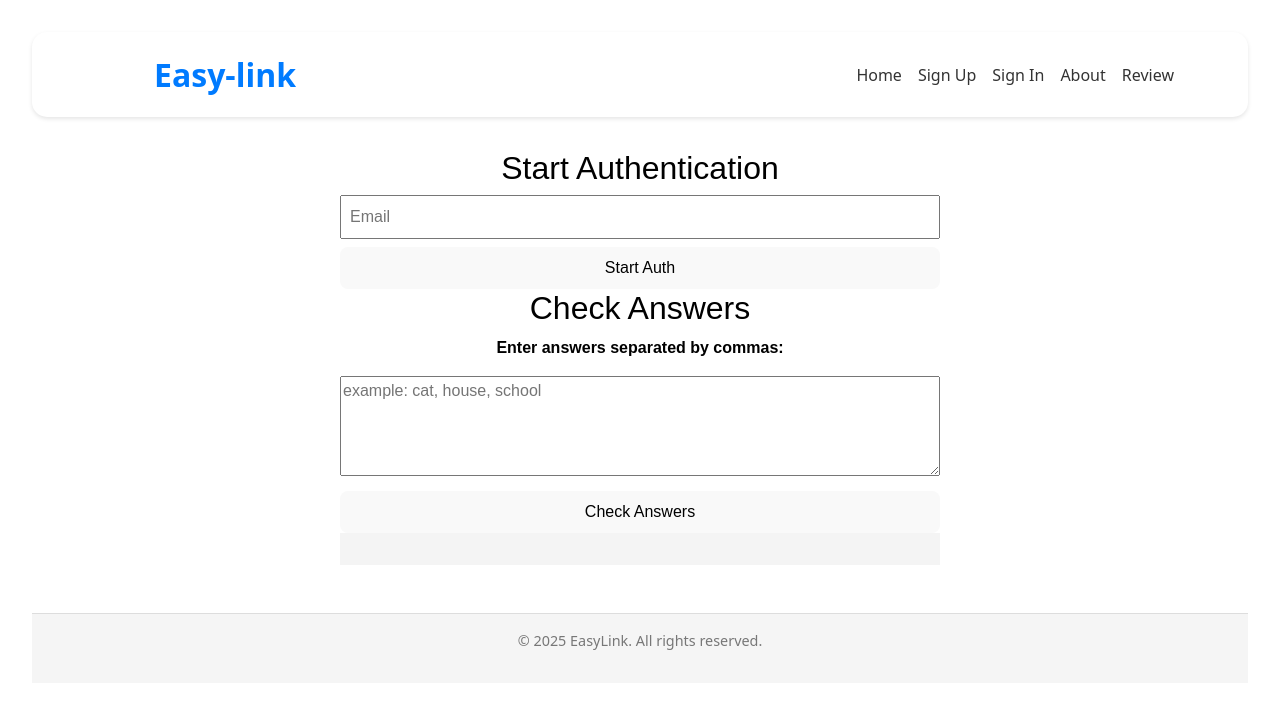
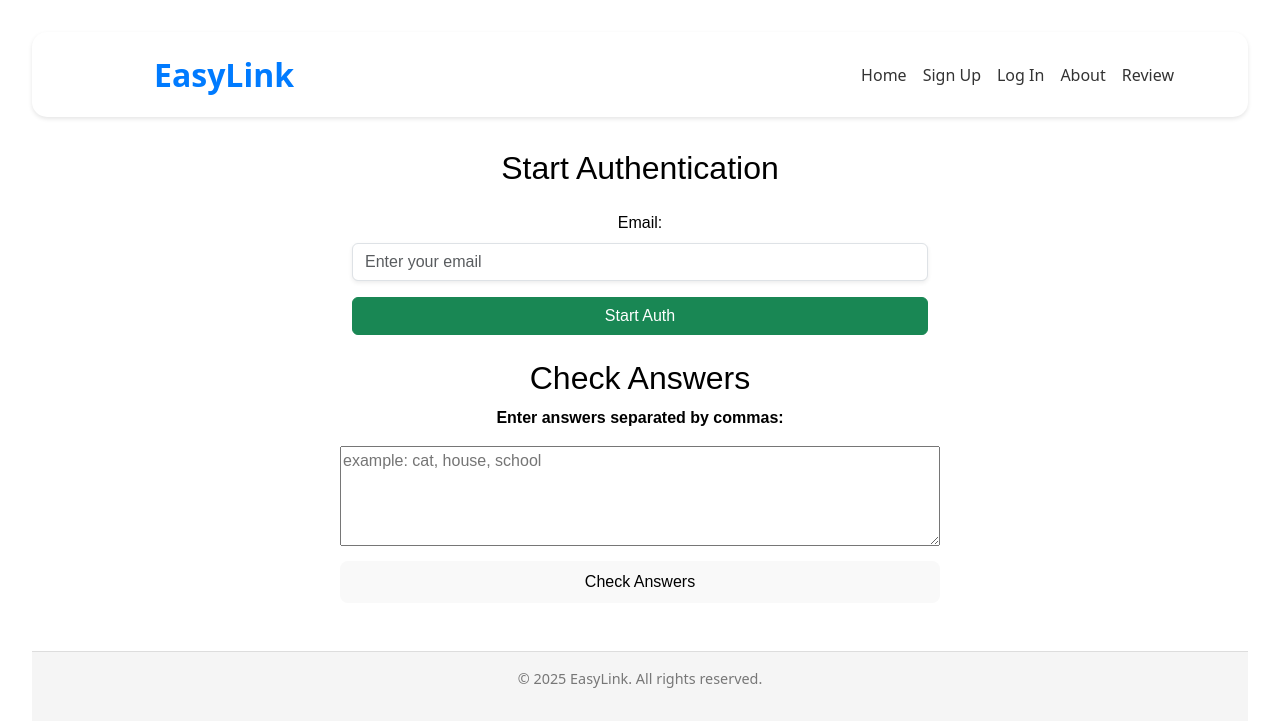
Before and after one commit to BestAltul/easylink-ui, a React (Vite) app in the folder easylink-ui/: page /signin in a window 1280 px wide. Shown: the top 726 px of the page. Built offline with nearby package versions, Linux system fonts and the light colour scheme.

Commit message:
Added logout button in Header, conditional links for auth state, improved CheckAnswers block style, updated SignUp with redirect after registration, added Get Started on home, and minor layout fixes

```diff
--- a/easylink-ui/src/App.jsx
+++ b/easylink-ui/src/App.jsx
@@ -9,23 +9,13 @@ import Header from "./components/Header";
 import Review from "./components/Review";
 import Footer from "./components/Footer";
 import About from "./components/About";
-import AuthContext from "./js/AuthContext";
-
+import Home from "./components/Home";
 
 function App() {
-  const[user,setUser] = useState(null);
   const [questions, setQuestions] = useState([]);
   const navigate = useNavigate();
-  console.log("questions:", questions);
-
-  const login = (userData) => setUser(userData);
-  const logout = () => setUser(null);
-
 
   return (
-    <AuthContext.Provider
-      value={{ user, isAuthenticated: !!user, login, logout }}
-    >
     <>
       <Header />
       <div
@@ -36,30 +26,8 @@ function App() {
         }}
       >
         <Routes>
-          {/* Path for Profile */}
           <Route path="/profile" element={<Profile />} />
-
-          <Route
-            path="/"
-            element={
-              <>
-                <h1>EasyLink Auth</h1>
-                <button
-                  onClick={() => navigate("/signup")}
-                  style={{ padding: "1rem", margin: "1rem", width: "100%" }}
-                >
-                  Sign Up
-                </button>
-                <button
-                  onClick={() => navigate("/signin")}
-                  style={{ padding: "1rem", margin: "1rem", width: "100%" }}
-                >
-                  Sign In
-                </button>
-              </>
-            }
-          />
-
+          <Route path="/" element={<Home />} />
           <Route path="/signup" element={<SignUp />} />
           <Route path="/about" element={<About />} />
           <Route
@@ -76,7 +44,6 @@ function App() {
       </div>
       <Footer />
     </>
-    </AuthContext.Provider>
   );
 }
 
--- a/easylink-ui/src/components/CheckAnswers.jsx
+++ b/easylink-ui/src/components/CheckAnswers.jsx
@@ -1,10 +1,12 @@
-import { useState, useEffect } from "react";
+import { useState } from "react";
 import { useNavigate } from "react-router-dom";
+import { useAuth } from "../js/AuthContext"; // <- added
 
 function CheckAnswers({ questions }) {
   const [rawAnswers, setRawAnswers] = useState("");
   const [authResult, setAuthResult] = useState("");
   const navigate = useNavigate();
+  const { login } = useAuth(); // getting login
 
   const handleCheckAnswers = async () => {
     try {
@@ -24,11 +26,10 @@ function CheckAnswers({ questions }) {
       const text = await res.text();
       setAuthResult(text);
 
-      // if OK, redirecting
       if (text.toLowerCase().includes("success")) {
+        login({ email: "user@email.com" });
         navigate("/profile");
       }
-
     } catch (err) {
       setAuthResult("Error while checking");
     }
@@ -52,7 +53,22 @@ function CheckAnswers({ questions }) {
       >
         Check Answers
       </button>
-      <pre style={{ background: "#f4f4f4", padding: "1rem" }}>{authResult}</pre>
+      {authResult && (
+        <div
+          style={{
+            marginTop: "15px",
+            padding: "1rem",
+            backgroundColor: "#f5f5f5",
+            borderRadius: "12px",
+            fontFamily: "monospace",
+            whiteSpace: "pre-wrap",
+            boxShadow: "0 2px 4px rgba(0, 0, 0, 0.05)",
+            border: "1px solid #ddd",
+          }}
+        >
+          {authResult}
+        </div>
+      )}
     </section>
   );
 }
--- a/easylink-ui/src/components/Header.jsx
+++ b/easylink-ui/src/components/Header.jsx
@@ -1,20 +1,31 @@
 import React from "react";
-import { Link } from "react-router-dom";
+import { Link, useNavigate } from "react-router-dom";
+import { useAuth } from "../js/AuthContext";
 import "./Header.css";
 
 function Header() {
+  const { isAuthenticated, logout } = useAuth();
+  const navigate = useNavigate();
+
+  const handleLogout = () => {
+    logout();
+    navigate("/"); // после выхода — редиректим на главную
+  };
+
   return (
     <header className="header">
       <div className="header__container">
-        <Link to="/" className="logo">
-          Easy-link
-        </Link>
+        <Link to="/" className="logo">EasyLink</Link>
         <nav className="nav">
           <Link to="/">Home</Link>
-          <Link to="/signup">Sign Up</Link>
-          <Link to="/signin">Sign In</Link>
+          {!isAuthenticated && <Link to="/signup">Sign Up</Link>}
+          {!isAuthenticated && <Link to="/signin">Log In</Link>}
+          {isAuthenticated && <Link to="/profile">Profile</Link>}
           <Link to="/about">About</Link>
           <Link to="/review">Review</Link>
+          {isAuthenticated && (
+            <button onClick={handleLogout} className="logout-btn">Log Out</button>
+          )}
         </nav>
       </div>
     </header>
--- a/easylink-ui/src/components/Home.jsx
+++ b/easylink-ui/src/components/Home.jsx
@@ -1,23 +1,29 @@
 import React from "react";
 import { useNavigate } from "react-router-dom";
+import { useAuth } from "../js/AuthContext";
 
 export default function Home() {
   const navigate = useNavigate();
+  const { isAuthenticated } = useAuth();
+
+  const handleClick = () => {
+    if (isAuthenticated) {
+      navigate("/profile");
+    } else {
+      navigate("/signup");
+    }
+  };
 
   return (
-    <div style={{ textAlign: "center" }}>
-      <h1>EasyLink Auth</h1>
+    <div style={{ textAlign: "center", padding: "2rem" }}>
+      <h1>Welcome to EasyLink</h1>
+      <p>Your smart way to manage secure login and identity.</p>
       <button
-        onClick={() => navigate("/signup")}
-        style={{ padding: "1rem", margin: "1rem", width: "100%" }}
+        onClick={handleClick}
+        className="btn btn-primary"
+        style={{ padding: "1rem 2rem", marginTop: "1rem", fontSize: "1.2rem" }}
       >
-        Sign Up
-      </button>
-      <button
-        onClick={() => navigate("/signin")}
-        style={{ padding: "1rem", margin: "1rem", width: "100%" }}
-      >
-        Sign In
+        Get Started
       </button>
     </div>
   );
--- a/easylink-ui/src/components/Review.jsx
+++ b/easylink-ui/src/components/Review.jsx
@@ -1,12 +1,12 @@
 import React, { useState, useEffect,useRef } from "react";
-import { useContext } from "react";
-import AuthContext from "../js/AuthContext";
+import { useAuth } from "../js/AuthContext";
+
 
 function Review() {
   const [text, setText] = useState("");
   const [submitted, setSubmitted] = useState(false);
   const [reviews, setReviews] = useState([]);
-  const { user, isAuthenticated } = useContext(AuthContext);
+  const { user, isAuthenticated } = useAuth();
   const reviewsEndRef = useRef(null);
 
   const scrollToBottom = (smooth = false) => {
--- a/easylink-ui/src/components/SignUp.jsx
+++ b/easylink-ui/src/components/SignUp.jsx
@@ -1,12 +1,14 @@
 import { useState, useEffect } from "react";
 import "bootstrap/dist/css/bootstrap.min.css";
 import "bootstrap-icons/font/bootstrap-icons.css";
+import { useNavigate } from "react-router-dom";
 
 function SignUp() {
   const [email, setEmail] = useState("");
   const [questions, setQuestions] = useState([]);
   const [selectedQuestion, setSelectedQuestion] = useState("");
   const [customQuestionVisible, setCustomQuestionVisible] = useState(false);
+  const navigate = useNavigate();
 
   const [realQuestion, setRealQuestion] = useState("");
   const [associativeQuestion, setAssociativeQuestion] = useState("");
@@ -81,7 +83,10 @@ function SignUp() {
         headers: { "Content-Type": "application/json" },
         body: JSON.stringify({ email, entries: entriesList }),
       });
-      alert(await res.text());
+
+      const message = await res.text();
+      alert(message);
+      navigate("/signin"); // 👈 переход после регистрации
     } catch (err) {
       alert("Registration failed");
     }
@@ -118,7 +123,7 @@ function SignUp() {
 
       <div
         className="p-4 rounded shadow mb-4"
-        style={{ backgroundColor: "#e1f3e0" }}
+        style={{ backgroundColor: "#f5f5f5" }}
       >
         <h4 className="mb-3">{getPairTitle(entriesList.length)}</h4>
 
@@ -230,6 +235,17 @@ function SignUp() {
       <button className="btn btn-success w-100" onClick={handleSignup}>
         Sign Up
       </button>
+
+      <p className="text-center mt-3">
+        Already have an account?{" "}
+        <button
+          onClick={() => navigate("/signin")}
+          className="btn btn-link p-0"
+          style={{ textDecoration: "underline", fontWeight: "500" }}
+        >
+          Log in
+        </button>
+      </p>
     </section>
   );
 }
--- a/easylink-ui/src/components/StartAuth.jsx
+++ b/easylink-ui/src/components/StartAuth.jsx
@@ -1,12 +1,13 @@
-import { useContext, useState } from "react";
+import { useState } from "react";
+import { useAuth } from "../js/AuthContext.jsx";
+import "bootstrap/dist/css/bootstrap.min.css";
+import "bootstrap-icons/font/bootstrap-icons.css";
 
-import AuthContext from "../js/AuthContext";
+
 
 function StartAuth({ questions, setQuestions }) {
   const [email, setEmail] = useState("");
-  const { login } = useContext(AuthContext);
-
-  //const [questions, setQuestions] = useState([]); // 👈 храним локально
+  const { login } = useAuth();
 
   const handleStartAuth = async () => {
     try {
@@ -17,13 +18,8 @@ function StartAuth({ questions, setQuestions }) {
       });
 
       const result = await res.json();
-
-      console.log("Получены вопросы:", result);
-
-      setQuestions(result); // 👈 сохраняем локально
-
+      setQuestions(result);
       login({ username: email });
-
     } catch (err) {
       alert("Ошибка при получении вопросов");
       setQuestions([]);
@@ -31,29 +27,34 @@ function StartAuth({ questions, setQuestions }) {
   };
 
   return (
-    <section>
-      <h2>Start Authentication</h2>
+    <section className="container mt-4">
+      <h2 className="mb-4">Start Authentication</h2>
 
-      <input
-        value={email}
-        onChange={(e) => setEmail(e.target.value)}
-        placeholder="Email"
-        style={{ width: "100%", padding: "0.5rem" }}
-      />
+      <div className="mb-3">
+        <label htmlFor="emailInput" className="form-label">
+          Email:
+        </label>
+        <input
+          id="emailInput"
+          type="email"
+          className="form-control rounded shadow-sm"
+          placeholder="Enter your email"
+          value={email}
+          onChange={(e) => setEmail(e.target.value)}
+        />
+      </div>
+
       <button
+        className="btn btn-success w-100 mb-4"
         onClick={handleStartAuth}
-        style={{ marginTop: "0.5rem", padding: "0.5rem", width: "100%" }}
       >
         Start Auth
       </button>
 
-      {/* 👇 Вот тут показываем полученные вопросы */}
       {Array.isArray(questions) && questions.length > 0 && (
-        <div
-          style={{ marginTop: "1rem", background: "#f0f0f0", padding: "1rem" }}
-        >
-          <strong>Полученные вопросы:</strong>
-          <ul>
+        <div className="p-4 rounded shadow" style={{ backgroundColor: "#f8f9fa" }}>
+          <strong>Received questions:</strong>
+          <ul className="mt-2">
             {questions.map((q, i) => (
               <li key={i}>{q.question}</li>
             ))}
--- /dev/null
+++ b/easylink-ui/src/js/AuthContext.jsx
@@ -0,0 +1,43 @@
+import { createContext, useContext, useState, useEffect } from "react";
+
+const AuthContext = createContext({
+  user: null,
+  isAuthenticated: false,
+  login: () => {},
+  logout: () => {},
+});
+
+export function AuthProvider({ children }) {
+  const [user, setUser] = useState(null);
+
+  // загружаем пользователя из localStorage при старте
+  useEffect(() => {
+    const storedUser = localStorage.getItem("user");
+    if (storedUser) {
+      setUser(JSON.parse(storedUser));
+    }
+  }, []);
+
+  const login = (userData) => {
+    setUser(userData);
+    localStorage.setItem("user", JSON.stringify(userData)); // сохраняем
+  };
+
+  const logout = () => {
+    setUser(null);
+    localStorage.removeItem("user"); // удаляем
+  };
+
+  const value = {
+    user,
+    isAuthenticated: !!user,
+    login,
+    logout,
+  };
+
+  return <AuthContext.Provider value={value}>{children}</AuthContext.Provider>;
+}
+
+export function useAuth() {
+  return useContext(AuthContext);
+}
--- a/easylink-ui/src/main.jsx
+++ b/easylink-ui/src/main.jsx
@@ -1,15 +1,16 @@
 import React from "react";
 import ReactDOM from "react-dom/client";
+import App from "./App.jsx";
 import { BrowserRouter } from "react-router-dom";
-import App from "./App.jsx";
+import { AuthProvider } from "./js/AuthContext"; // 👈 Важно!
 import "./index.css";
-import "bootstrap/dist/css/bootstrap.min.css";
-import "bootstrap-icons/font/bootstrap-icons.css";
 
 ReactDOM.createRoot(document.getElementById("root")).render(
   <React.StrictMode>
     <BrowserRouter>
-      <App />
+      <AuthProvider> {/* 👈 Вот здесь оборачиваешь */}
+        <App />
+      </AuthProvider>
     </BrowserRouter>
   </React.StrictMode>
 );
```
Also changed, not shown: easylink-ui/src/components/Header.css (+15 -1 lines), easylink-ui/src/js/AuthContext.js (deleted, +0 -9 lines).
